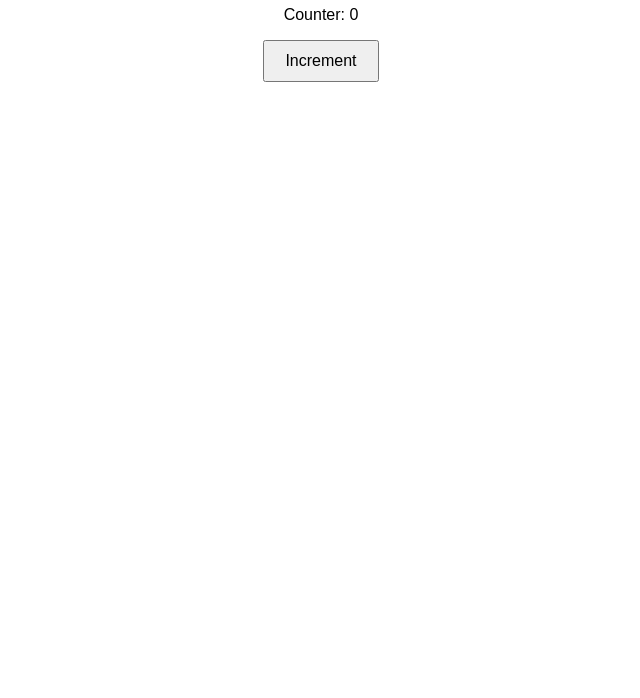
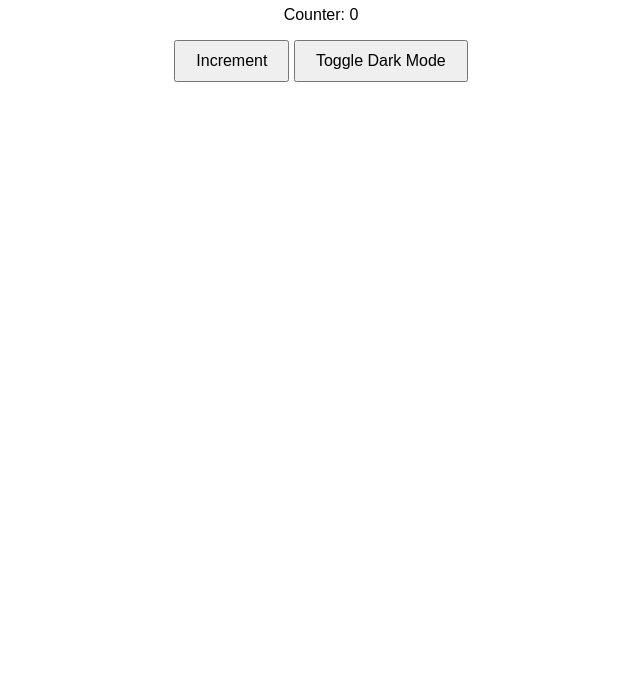
Before and after one commit to jbandu/evoloop-hello, a plain HTML site: page index.html in a window 1280 px wide. Shown: the part 102-800 px from the top of the page, without its empty margins (319-959 px from the left). Drawn offline with Linux system fonts and the light colour scheme.

Commit message:
Add dark mode toggle

```diff
--- a/index.html
+++ b/index.html
@@ -5,14 +5,27 @@
     <meta name="viewport" content="width=device-width, initial-scale=1.0">
     <title>EvoLoop Hello</title>
     <style>
-        body { font-family: Arial, sans-serif; text-align: center; margin-top: 50px; }
+        :root {
+            --bg-color: #ffffff;
+            --text-color: #000000;
+        }
+        body {
+            font-family: Arial, sans-serif;
+            text-align: center;
+            margin-top: 50px;
+            background-color: var(--bg-color);
+            color: var(--text-color);
+            transition: all 0.3s;
+        }
         button { padding: 10px 20px; font-size: 16px; }
+        .dark-mode { --bg-color: #1E293B; --text-color: #F1F5F9; }
     </style>
 </head>
 <body>
     <h1>Hello, World!</h1>
     <p>Counter: <span id="counter">0</span></p>
     <button onclick="incrementCounter()">Increment</button>
+    <button onclick="toggleDarkMode()">Toggle Dark Mode</button>
 
     <script>
         let count = 0;
@@ -20,6 +33,9 @@
             count++;
             document.getElementById('counter').textContent = count;
         }
+        function toggleDarkMode() {
+            document.body.classList.toggle('dark-mode');
+        }
     </script>
 </body>
 </html>
```
